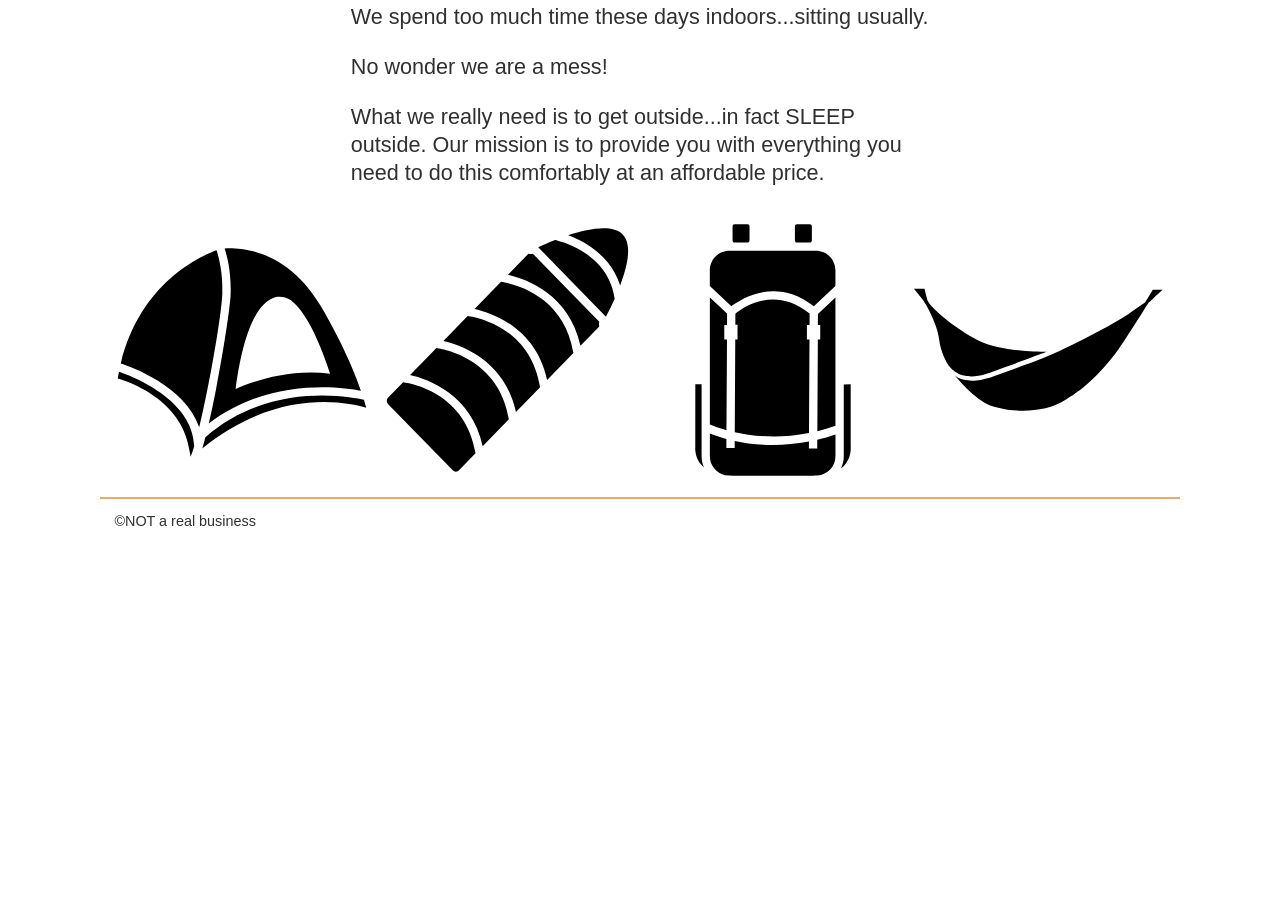
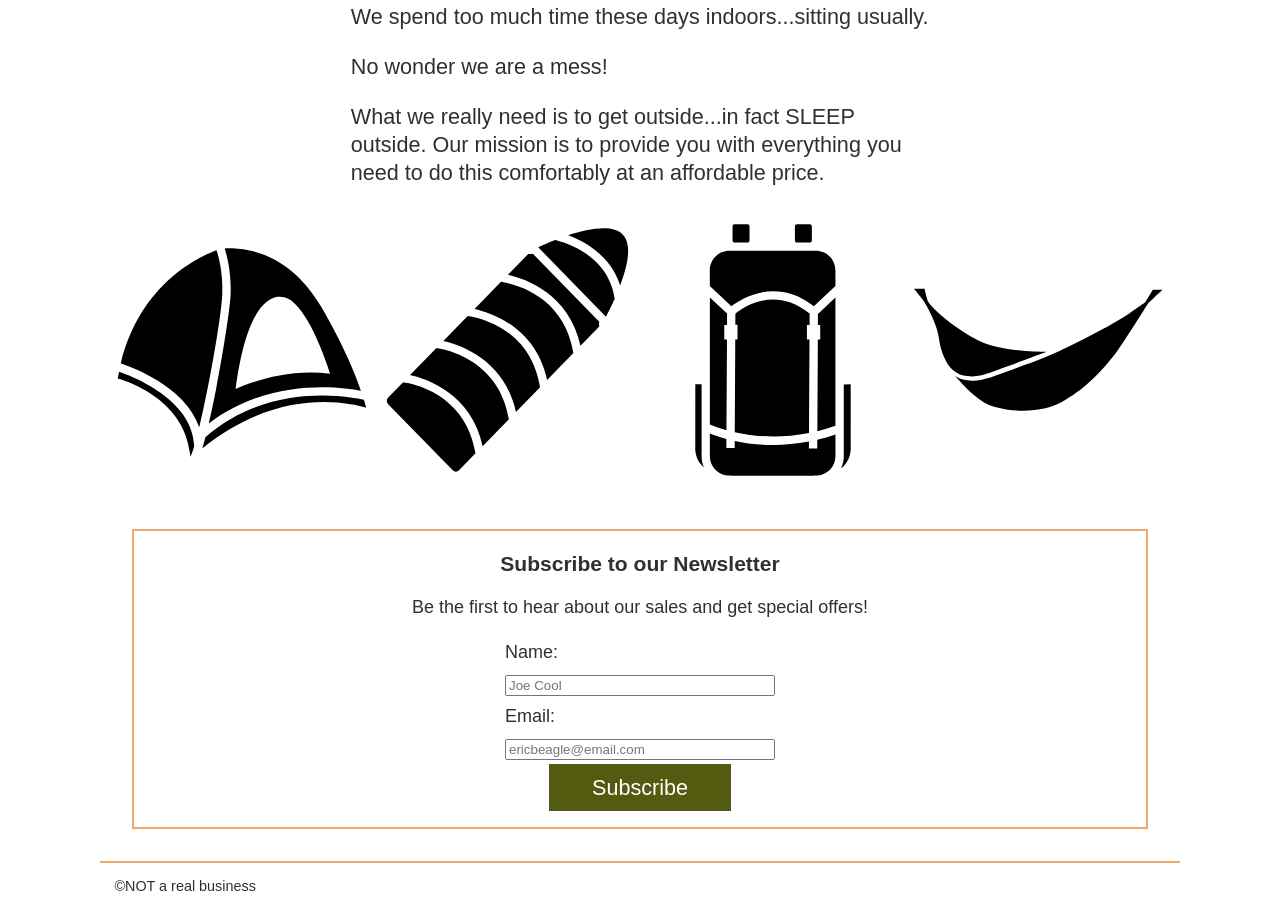
Before and after one commit to Kim-Quirk/SleepOutside, a website built with Vite: page src/index.html in a window 1280 px wide. Shown: the part 769-1677 px from the top of the page. Before the commit the page ends 1313 px from the top, so only its background shows below. Built offline with nearby package versions, Linux system fonts and the light colour scheme.

Commit message:
added a newsletter sign up to home page

```diff
--- a/src/css/style.css
+++ b/src/css/style.css
@@ -126,6 +126,17 @@ header {
   margin-top: -1.7em;
 }
 
+.newsletterSignUp{
+ text-align: center;
+ border: #f0a868 solid 2px;
+ margin: 2rem;
+ padding-bottom: 1rem;
+}
+.newsletterSignUp form{
+  text-align: left;
+  margin: auto;
+  line-height: 2rem;
+}
 /* utility classes */
 .discount-highlight {
   background-color: rgba(130, 246, 117, 0.5);
--- a/src/index.html
+++ b/src/index.html
@@ -86,6 +86,29 @@
           />
         </a>
       </section>
+      <section class="newsletterSignUp">
+        <h3>Subscribe to our Newsletter</h3>
+        <p>Be the first to hear about our sales and get special offers!</p>
+        <form name="subscribe">
+          <label for="name">Name:</label><br />
+          <input
+            required
+            type="text"
+            id="name"
+            name="name"
+            placeholder="Joe Cool"
+          /><br />
+          <label for="email">Email:</label><br />
+          <input
+            required
+            type="email"
+            id="email"
+            name="email"
+            placeholder="ericbeagle@email.com"
+          /><br />
+          <button id="subscribeToNews" type="submit">Subscribe</button>
+        </form>
+      </section>
     </main>
     <footer id="main-footer"></footer>
   </body>
```
